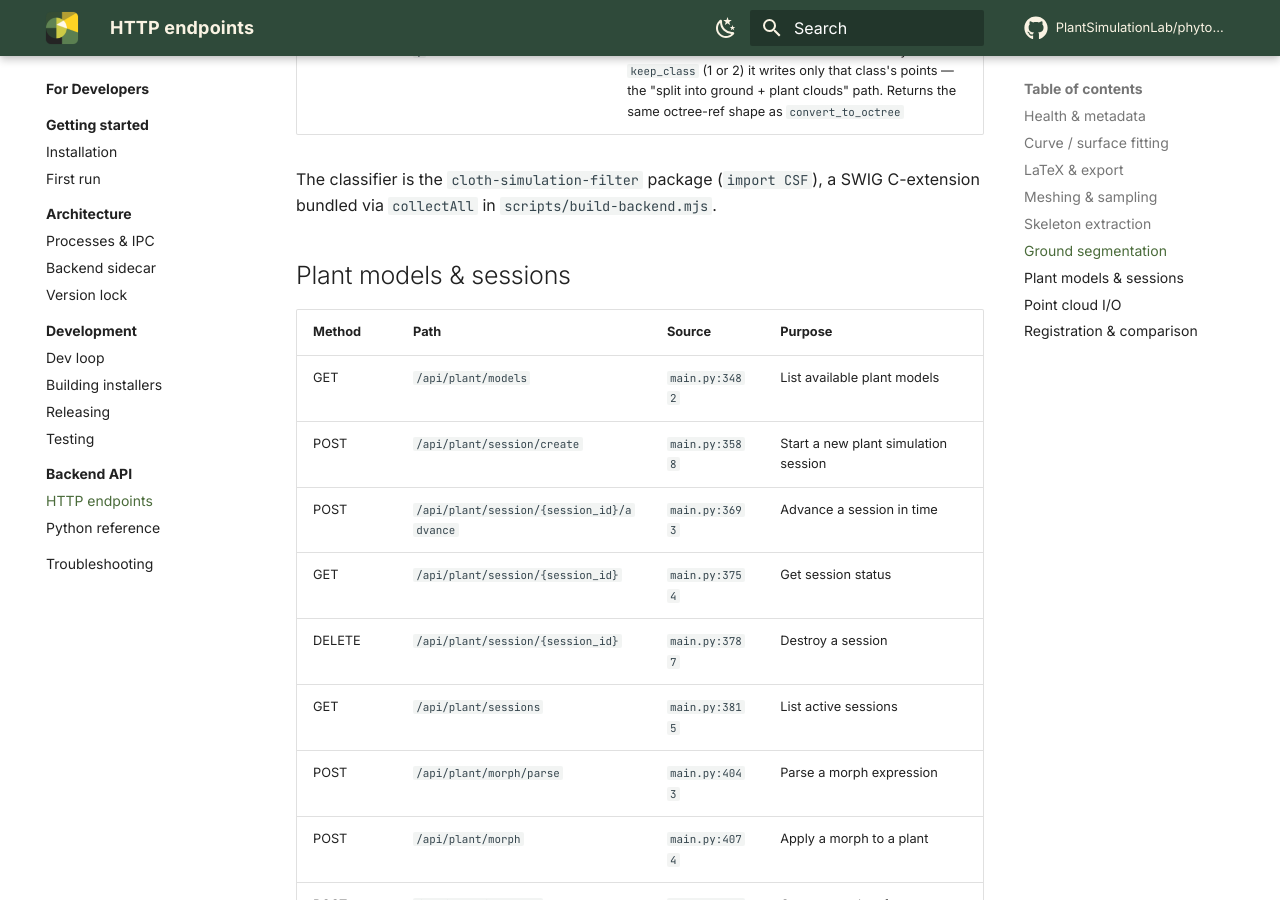
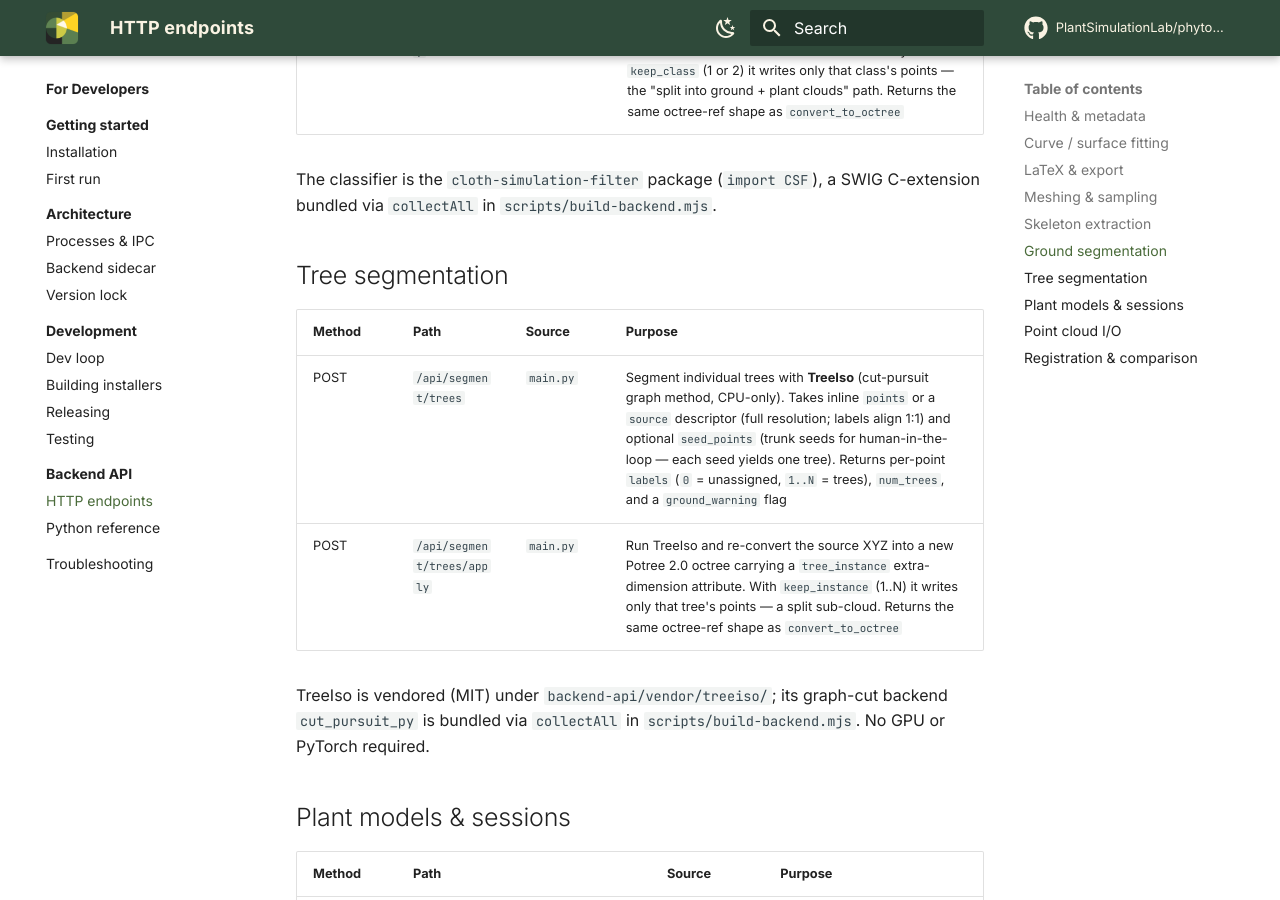
Before and after one commit to PlantSimulationLab/Phytograph, an MkDocs documentation site: the page built from docs/docs/developers/api/endpoints.md, in a window 1280 px wide and 900 px high, scrolled down 1996 px. Built offline with MkDocs 1.6.1 and Material for MkDocs 9.7.7, drawn with Linux system fonts in a browser that asks for light colours; comment, search, counter and statistics services are not loaded.

Commit message:
Fix tree-segmentation doc edits that did not land (nav, color modes, API, concept)

```diff
--- a/docs/docs/developers/api/endpoints.md
+++ b/docs/docs/developers/api/endpoints.md
@@ -53,6 +53,17 @@ is defined.
 
 The classifier is the `cloth-simulation-filter` package (`import CSF`), a
 SWIG C-extension bundled via `collectAll` in `scripts/build-backend.mjs`.
+
+## Tree segmentation
+
+| Method | Path | Source | Purpose |
+|---|---|---|---|
+| POST | `/api/segment/trees` | `main.py` | Segment individual trees with **TreeIso** (cut-pursuit graph method, CPU-only). Takes inline `points` or a `source` descriptor (full resolution; labels align 1:1) and optional `seed_points` (trunk seeds for human-in-the-loop — each seed yields one tree). Returns per-point `labels` (`0` = unassigned, `1..N` = trees), `num_trees`, and a `ground_warning` flag |
+| POST | `/api/segment/trees/apply` | `main.py` | Run TreeIso and re-convert the source XYZ into a new Potree 2.0 octree carrying a `tree_instance` extra-dimension attribute. With `keep_instance` (1..N) it writes only that tree's points — a split sub-cloud. Returns the same octree-ref shape as `convert_to_octree` |
+
+TreeIso is vendored (MIT) under `backend-api/vendor/treeiso/`; its graph-cut
+backend `cut_pursuit_py` is bundled via `collectAll` in
+`scripts/build-backend.mjs`. No GPU or PyTorch required.
 
 ## Plant models & sessions
 
```
Also changed, not shown: docs/docs/concepts/point-clouds.md (+1 -0 lines), docs/docs/reference/color-modes.md (+6 -0 lines).
